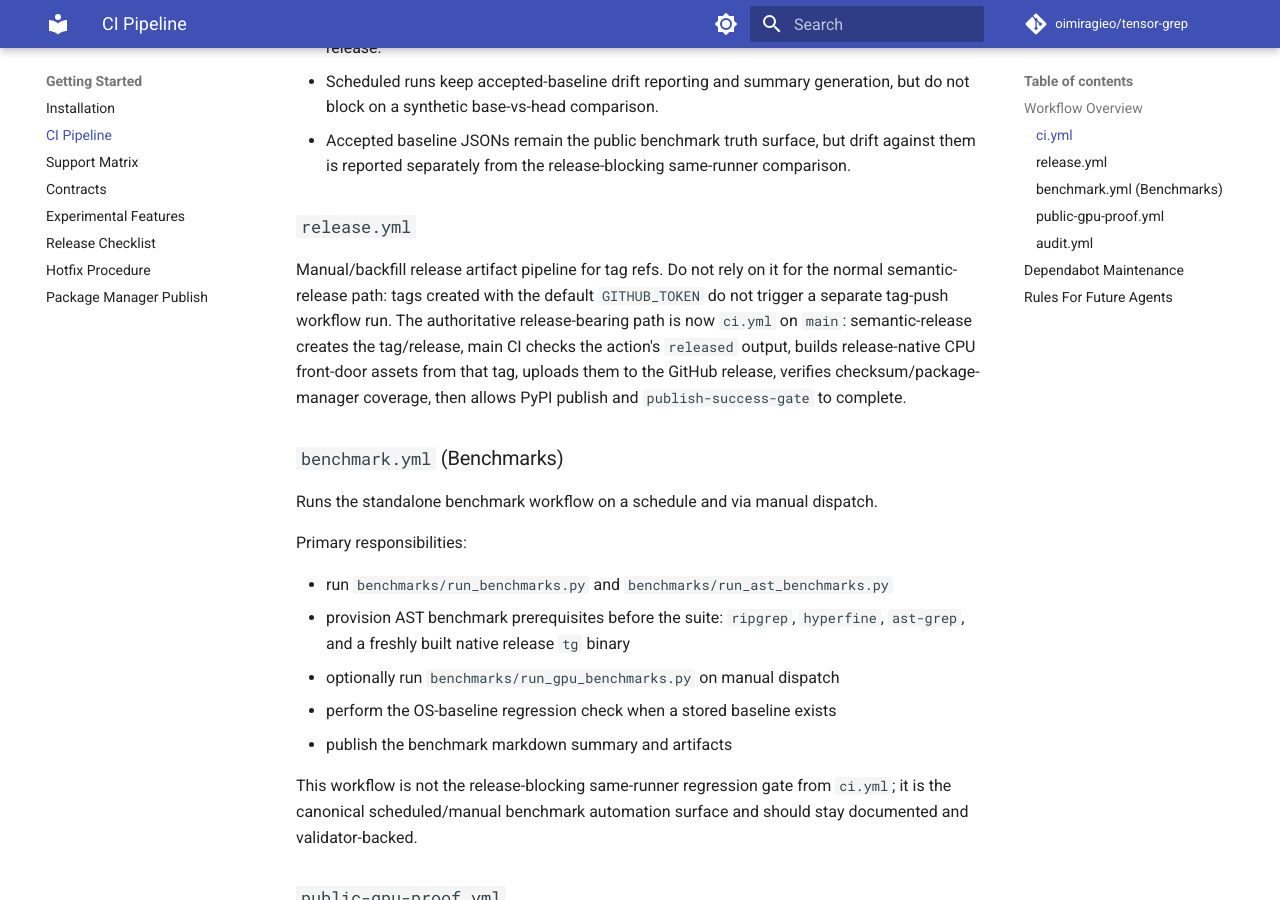
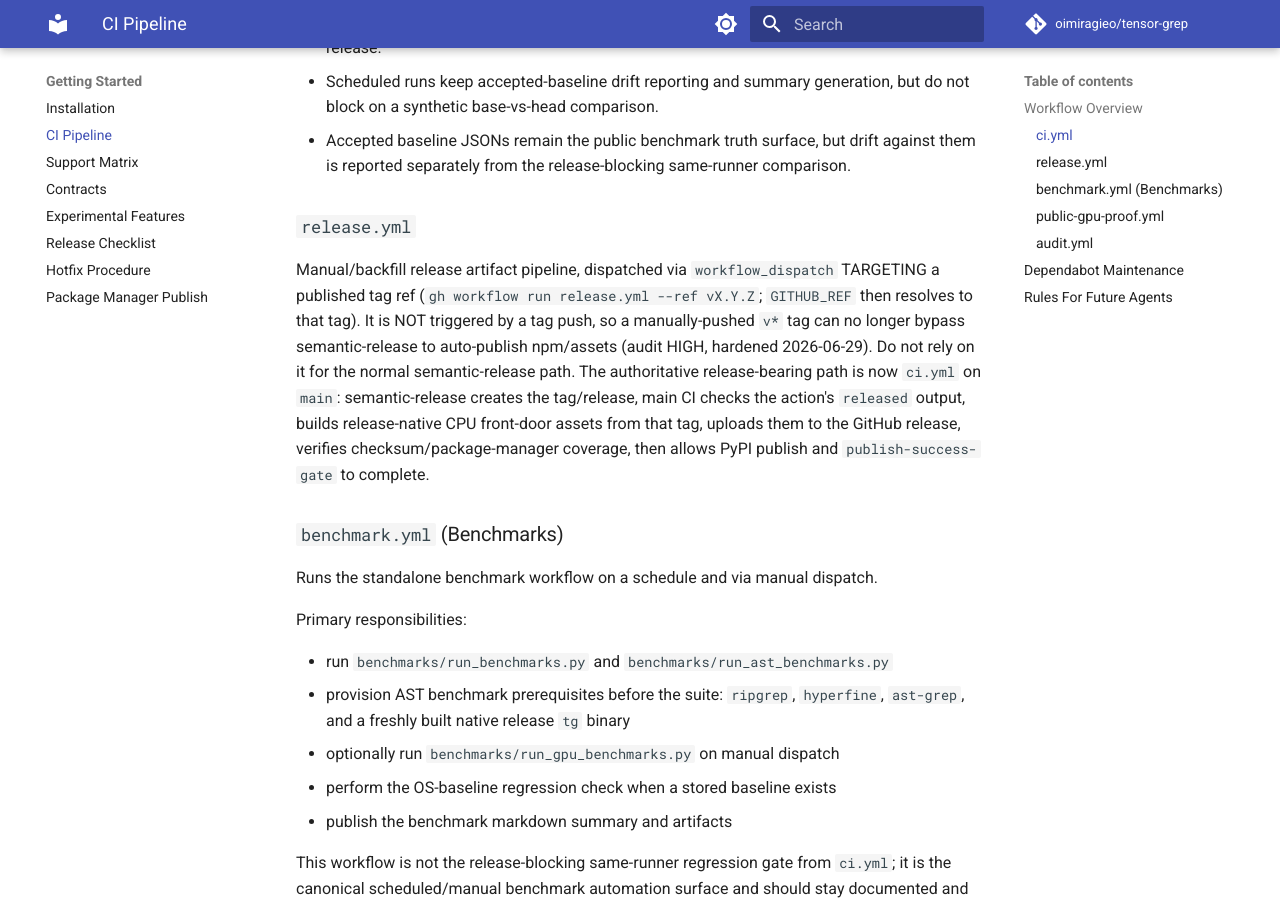
Before and after one commit to oimiragieo/tensor-grep, an MkDocs documentation site: the page built from docs/CI_PIPELINE.md, in a window 1280 px wide and 900 px high, scrolled down 1950 px. Built offline with MkDocs 1.6.1 and Material for MkDocs 9.7.7, drawn with Linux system fonts in a browser that asks for light colours; comment, search, counter and statistics services are not loaded.

Commit message:
ci(release): gate release.yml behind workflow_dispatch so a manual tag can't bypass semantic-release (audit HIGH)

```diff
--- a/docs/CI_PIPELINE.md
+++ b/docs/CI_PIPELINE.md
@@ -46,7 +46,7 @@ Benchmark behavior:
 
 ### `release.yml`
 
-Manual/backfill release artifact pipeline for tag refs. Do not rely on it for the normal semantic-release path: tags created with the default `GITHUB_TOKEN` do not trigger a separate tag-push workflow run. The authoritative release-bearing path is now `ci.yml` on `main`: semantic-release creates the tag/release, main CI checks the action's `released` output, builds release-native CPU front-door assets from that tag, uploads them to the GitHub release, verifies checksum/package-manager coverage, then allows PyPI publish and `publish-success-gate` to complete.
+Manual/backfill release artifact pipeline, dispatched via `workflow_dispatch` TARGETING a published tag ref (`gh workflow run release.yml --ref vX.Y.Z`; `GITHUB_REF` then resolves to that tag). It is NOT triggered by a tag push, so a manually-pushed `v*` tag can no longer bypass semantic-release to auto-publish npm/assets (audit HIGH, hardened 2026-06-29). Do not rely on it for the normal semantic-release path. The authoritative release-bearing path is now `ci.yml` on `main`: semantic-release creates the tag/release, main CI checks the action's `released` output, builds release-native CPU front-door assets from that tag, uploads them to the GitHub release, verifies checksum/package-manager coverage, then allows PyPI publish and `publish-success-gate` to complete.
 
 ### `benchmark.yml` (Benchmarks)
 
```
Also changed, not shown: 1 other file.
